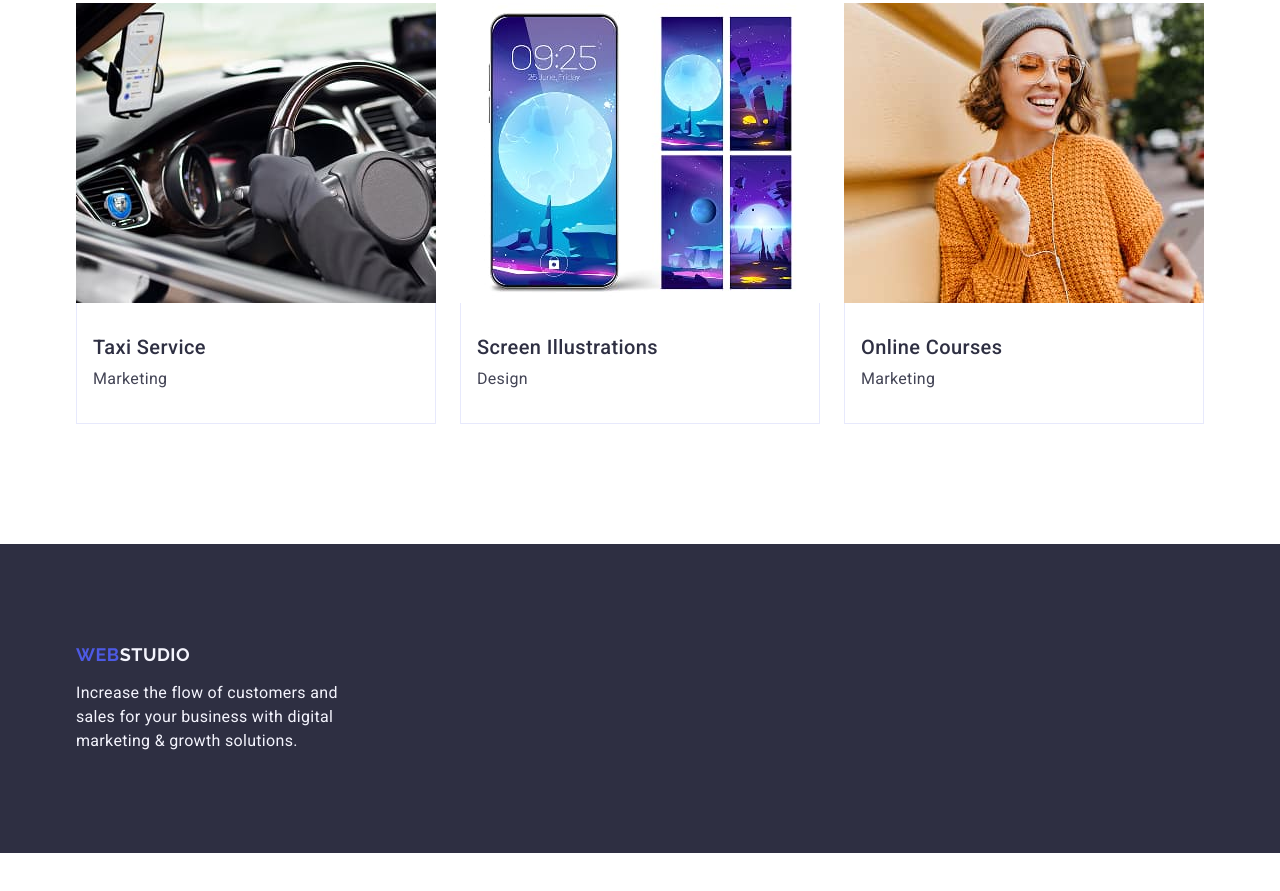
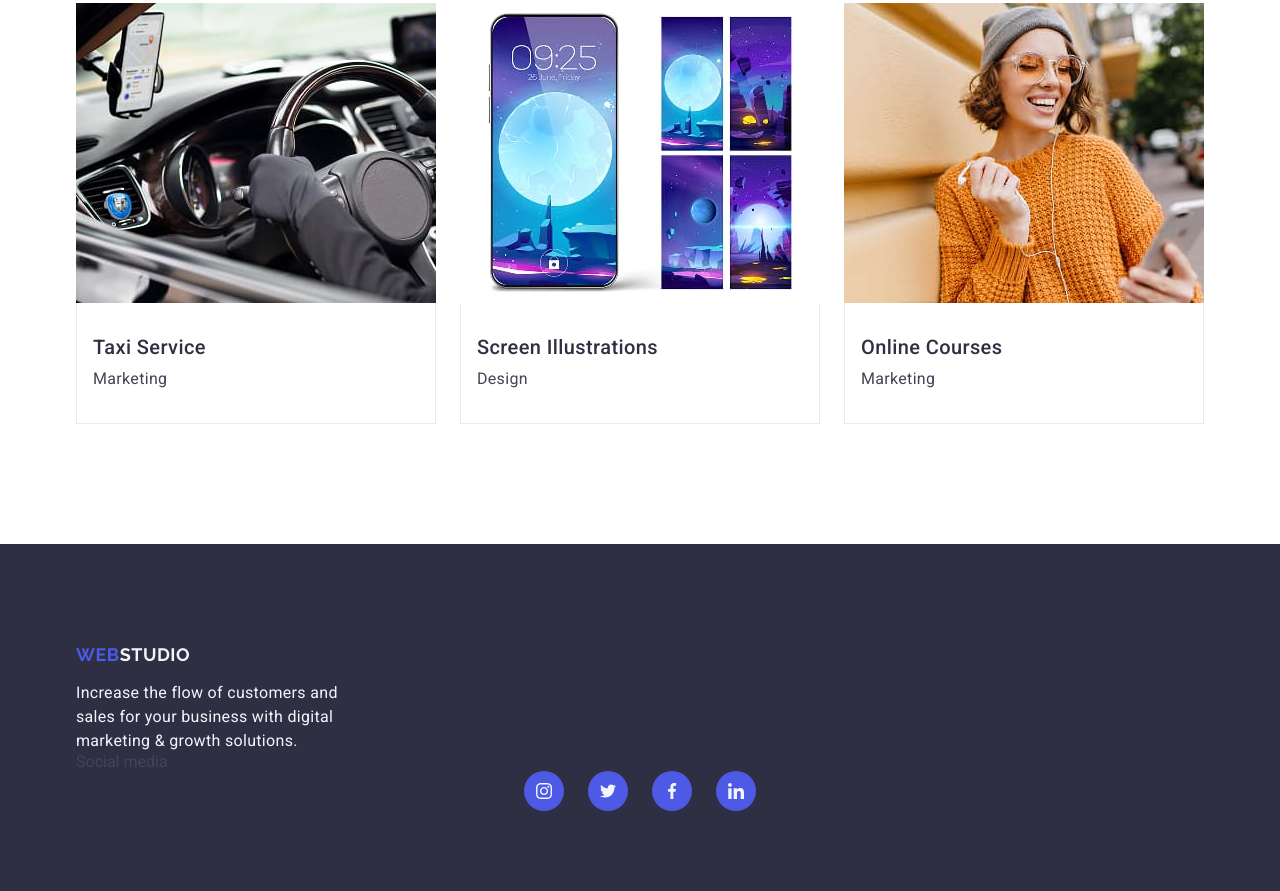
Before and after one commit to artem19898-droid/goit-markup-hw-04, a plain HTML site: page index.html in a window 1280 px wide. Shown: the part 2615-3506 px from the top of the page. Before the commit the page ends 3468 px from the top, so only its background shows below. Drawn offline with nearby package versions, Linux system fonts and the light colour scheme.

Commit message:
add fix footer

```diff
--- a/css/styles.css
+++ b/css/styles.css
@@ -353,6 +353,7 @@ background-size: cover;
 .portfolio-item {
         width: calc((100% - 48px) / 3);
         border-top: none;
+        transition: box-shadow 250ms cubic-bezier(0.4, 0, 0.2, 1);
 }
 
 .portfolio-item:hover {
--- a/index.html
+++ b/index.html
@@ -327,8 +327,43 @@
      <!-- FOOTER -->
     <footer class="page-footer">
     <div class="container">
+      <div class="container-logo">
       <a class="logo footer-logo" href="./index.html">Web<span class="logo-part">Studio</span></a>
       <p class="footer-text">Increase the flow of customers and sales for your business with digital marketing & growth solutions.</p>
+      </div>
+      <div class="conteiner-footer">
+        <p class="text-social">Social media</p>
+        <ul class="social-list">
+          <li class="social-item">
+            <a class="social-link" href="#">
+              <svg class="social-icon" width="16" height="16">
+                <use href="./images/icons.svg#icon-instagram"></use>
+              </svg>
+            </a>
+          </li>
+          <li class="social-item">
+            <a class="social-link" href="#">
+              <svg class="social-icon" width="16" height="16">
+                <use href="./images/icons.svg#icon-twitter"></use>
+              </svg>
+            </a>
+          </li>
+          <li class="social-item">
+            <a class="social-link" href="#">
+              <svg class="social-icon" width="16" height="16">
+                <use href="./images/icons.svg#icon-facebook"></use>
+              </svg>
+            </a>
+          </li>
+          <li class="social-item">
+            <a class="social-link" href="#">
+              <svg class="social-icon" width="16" height="16">
+                <use href="./images/icons.svg#icon-linkedin"></use>
+              </svg>
+            </a>
+          </li>
+        </ul>
+      </div>
     </div>
     </footer>
     <!-- END FOOTER -->
```
